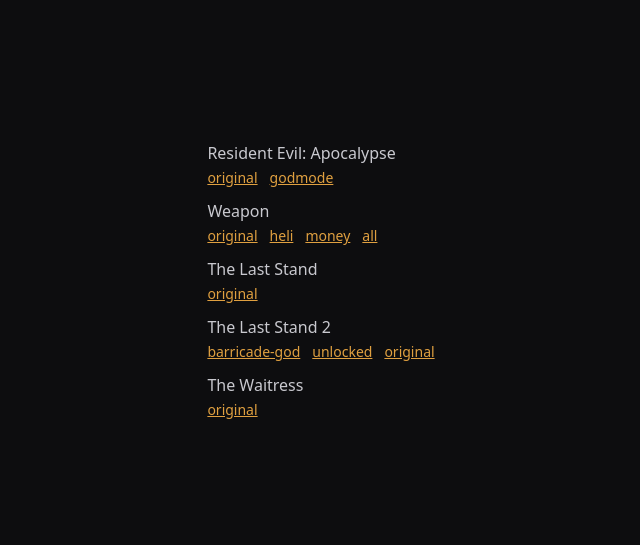
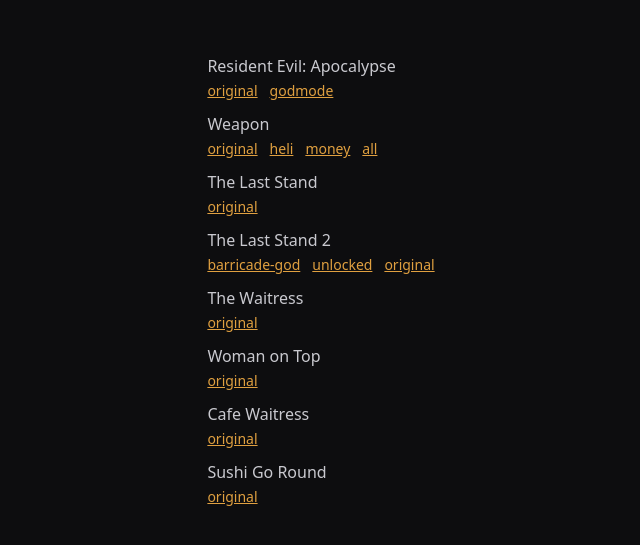
Before and after one commit to GabrielMM182/acervo-flash-games, a plain HTML site: page index.html in a window 1280 px wide. Shown: the part 113-658 px from the top of the page, without its empty margins (313-953 px from the left). Drawn offline with Linux system fonts and the light colour scheme.

Commit message:
novos jogos

```diff
--- a/index.html
+++ b/index.html
@@ -124,6 +124,30 @@
           original: "games/the-waitress/the-waitress.swf",
         },
       },
+      "woman-on-top": {
+        title: "Woman on Top",
+        width: 800,
+        height: 600,
+        variants: {
+          original: "games/woman-on-top/woman-on-top.swf",
+        },
+      },
+      "cafe-waitress": {
+        title: "Cafe Waitress",
+        width: 760,
+        height: 470,
+        variants: {
+          original: "games/cafe-waitress/cafe-waitress.swf",
+        },
+      },
+      "sushi-go-round": {
+        title: "Sushi Go Round",
+        width: 640,
+        height: 480,
+        variants: {
+          original: "games/sushi-go-round/sushi-go-round.swf",
+        },
+      },
     };
 
     const params = new URLSearchParams(location.search);
```
Also changed, not shown: 4 other files.
